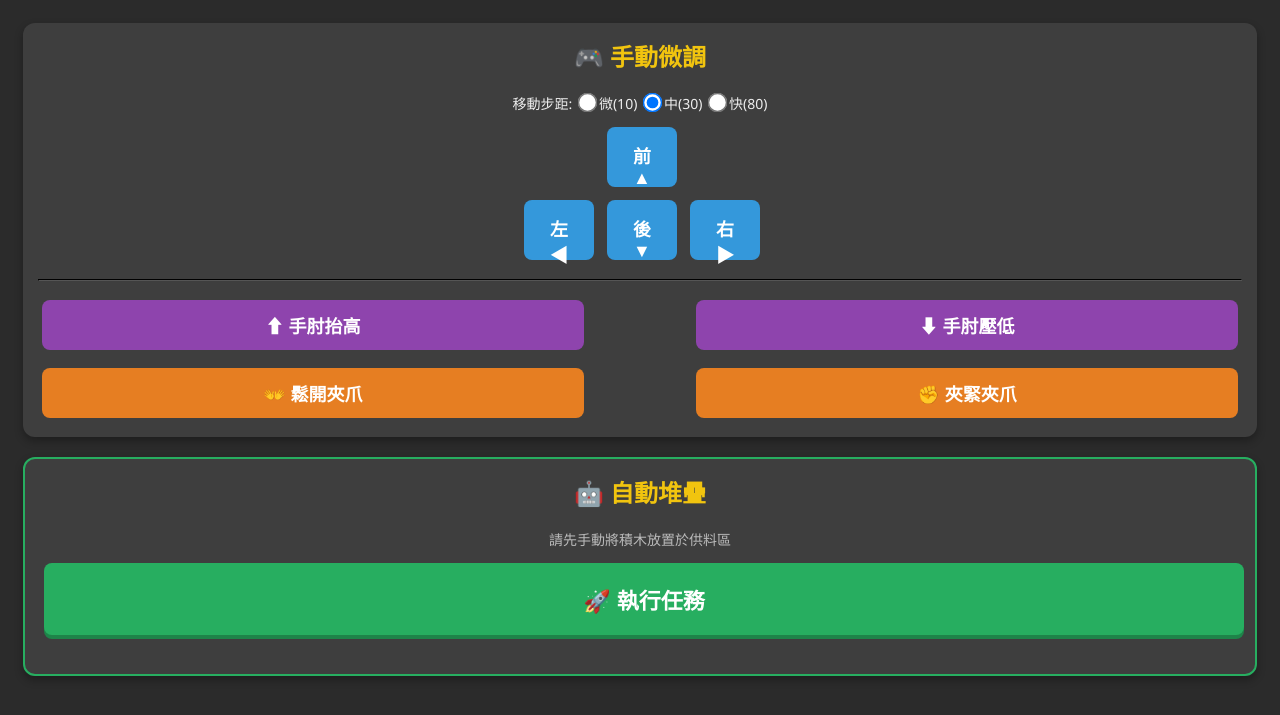
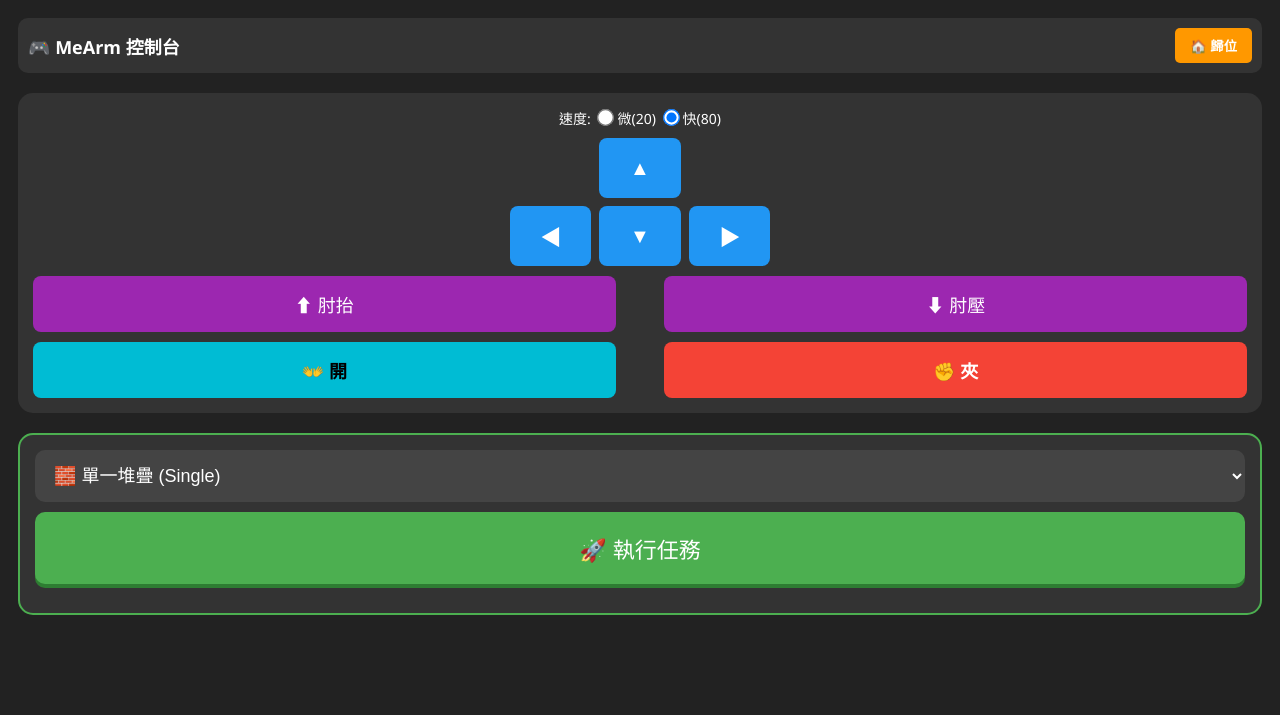
Before and after one commit to sdsfvvbn/cube-raspi, a Flask app: page / in a window 1280 px wide. Shown: the top 715 px of the page. Run offline with Flask 3, Linux system fonts and the light colour scheme; parts of the project's set-up code (start-up, migrations or seed data) failed here and were passed over.

Commit message:
Replace MeArm 控制中心 with MeArm Pro 控制台

```diff
--- a/templates/index.html
+++ b/templates/index.html
@@ -3,142 +3,136 @@
 <head>
     <meta charset="UTF-8">
     <meta name="viewport" content="width=device-width, initial-scale=1.0, maximum-scale=1.0, user-scalable=no">
-    <title>MeArm 控制中心</title>
+    <title>MeArm Pro 控制台</title>
     <style>
-        body {
-            font-family: 'Segoe UI', Tahoma, Geneva, Verdana, sans-serif;
-            background-color: #2b2b2b;
-            color: #eee;
-            text-align: center;
+        body { font-family: 'Segoe UI', sans-serif; background: #222; color: #fff; text-align: center; padding: 10px; user-select: none; }
+
+        .header { background: #333; padding: 10px; border-radius: 10px; margin-bottom: 20px; display: flex; justify-content: space-between; align-items: center; }
+        .header h2 { margin: 0; font-size: 18px; }
+        .btn-home { background: #ff9800; border: none; border-radius: 5px; color: white; padding: 8px 15px; font-weight: bold; }
+
+        .panel { background: #333; border-radius: 15px; padding: 15px; margin-bottom: 20px; }
+        button { cursor: pointer; touch-action: manipulation; }
+        button:active { transform: scale(0.95); opacity: 0.8; }
+
+        /* 手動控制區樣式 */
+        .d-pad { display: grid; grid-template-columns: 1fr 1fr 1fr; gap: 8px; max-width: 260px; margin: 0 auto; }
+        .btn-dir { background: #2196F3; border: none; border-radius: 8px; color: white; height: 60px; font-size: 20px; font-weight: bold; }
+        .empty { visibility: hidden; }
+
+        .elbow-group, .gripper-group { display: flex; justify-content: space-between; margin-top: 10px; }
+        .btn-elbow { width: 48%; background: #9c27b0; border: none; border-radius: 8px; padding: 15px; color: white; font-size: 18px; }
+        .btn-grip { width: 48%; padding: 15px; font-size: 18px; font-weight: bold; border: none; border-radius: 8px; }
+        .btn-open { background: #00bcd4; color: black; }
+        .btn-close { background: #f44336; color: white; }
+
+        /* 自動堆疊區樣式 */
+        .auto-controls { display: flex; flex-direction: column; gap: 10px; }
+
+        select {
             padding: 15px;
-            user-select: none; /* 防止連點反白 */
-        }
-        h2 { color: #f1c40f; margin-top: 0; }
-
-        .panel {
-            background: #3e3e3e;
-            border-radius: 12px;
-            padding: 15px;
-            margin-bottom: 20px;
-            box-shadow: 0 4px 8px rgba(0,0,0,0.3);
+            font-size: 18px;
+            border-radius: 10px;
+            border: none;
+            background: #444;
+            color: white;
+            outline: none;
         }
 
-        /* 按鈕樣式 */
-        button {
+        .btn-auto {
+            background: #4CAF50;
             border: none;
-            border-radius: 8px;
-            color: white;
-            font-size: 18px;
-            font-weight: bold;
-            padding: 15px;
-            margin: 4px;
-            touch-action: manipulation; /* 優化觸控 */
-            transition: transform 0.1s;
-        }
-        button:active { transform: scale(0.96); opacity: 0.9; }
-
-        .btn-dir { background-color: #3498db; width: 70px; height: 60px; }
-        .btn-action { background-color: #e67e22; width: 45%; padding: 12px; }
-        .btn-auto {
-            background-color: #27ae60;
-            width: 100%;
             padding: 20px;
             font-size: 22px;
-            box-shadow: 0 4px #1e8449;
+            border-radius: 10px;
+            color: white;
+            box-shadow: 0 4px #2e7d32;
         }
-        .btn-auto:active { box-shadow: 0 2px #1e8449; transform: translateY(2px); }
 
-        /* 十字鍵網格 */
-        .d-pad {
-            display: grid;
-            grid-template-columns: 1fr 1fr 1fr;
-            gap: 5px;
-            max-width: 240px;
-            margin: 10px auto;
-        }
-        .empty { visibility: hidden; }
-
-        /* 速度選單 */
-        .speed-control { margin-bottom: 10px; font-size: 14px; }
-        input[type=radio] { transform: scale(1.5); margin: 0 5px; }
-
-        #status { height: 20px; color: #f39c12; font-weight: bold; }
+        .speed-opt { margin-bottom: 10px; font-size: 14px; }
+        input[type=radio] { transform: scale(1.3); margin: 0 5px; }
     </style>
 </head>
 <body>
 
+    <div class="header">
+        <h2>🎮 MeArm 控制台</h2>
+        <button class="btn-home" onclick="goHome()">🏠 歸位</button>
+    </div>
+
     <div class="panel">
-        <h2>🎮 手動微調</h2>
-
-        <div class="speed-control">
-            移動步距:
-            <label><input type="radio" name="step" value="10">微(10)</label>
-            <label><input type="radio" name="step" value="30" checked>中(30)</label>
-            <label><input type="radio" name="step" value="80">快(80)</label>
+        <div class="speed-opt">
+            速度:
+            <label><input type="radio" name="step" value="20">微(20)</label>
+            <label><input type="radio" name="step" value="80" checked>快(80)</label>
         </div>
 
         <div class="d-pad">
             <div class="empty"></div>
-            <button class="btn-dir" onclick="move('shoulder', 1)">前<br>▲</button>
+            <button class="btn-dir" onclick="move('shoulder', 1)">▲</button>
             <div class="empty"></div>
-
-            <button class="btn-dir" onclick="move('base', -1)">左<br>◀</button>
-            <button class="btn-dir" onclick="move('shoulder', -1)">後<br>▼</button>
-            <button class="btn-dir" onclick="move('base', 1)">右<br>▶</button>
+            <button class="btn-dir" onclick="move('base', -1)">◀</button>
+            <button class="btn-dir" onclick="move('shoulder', -1)">▼</button>
+            <button class="btn-dir" onclick="move('base', 1)">▶</button>
         </div>
 
+        <div class="elbow-group">
+            <button class="btn-elbow" onclick="move('elbow', -1)">⬆ 肘抬</button>
+            <button class="btn-elbow" onclick="move('elbow', 1)">⬇ 肘壓</button>
+        </div>
 
-        <hr style="border-color:#555; margin: 15px 0;">
-
-        <div style="display: flex; justify-content: space-between; margin-bottom: 10px;">
-            <button class="btn-action" style="background:#8e44ad" onclick="move('elbow', -1)">⬆ 手肘抬高</button>
-            <button class="btn-action" style="background:#8e44ad" onclick="move('elbow', 1)">⬇ 手肘壓低</button>
-        </div>
-        <div style="display: flex; justify-content: space-between;">
-            <button class="btn-action" onclick="move('gripper', -1)">👐 鬆開夾爪</button>
-            <button class="btn-action" onclick="move('gripper', 1)">✊ 夾緊夾爪</button>
+        <div class="gripper-group">
+            <button class="btn-grip btn-open" onclick="setGripper('open')">👐 開</button>
+            <button class="btn-grip btn-close" onclick="setGripper('close')">✊ 夾</button>
         </div>
     </div>
 
-    <div class="panel" style="border: 2px solid #27ae60;">
-        <h2>🤖 自動堆疊</h2>
-        <p style="font-size: 14px; color: #bbb; margin-bottom: 10px;">請先手動將積木放置於供料區</p>
-        <button class="btn-auto" onclick="startAuto()">🚀 執行任務</button>
-        <div id="status"></div>
+    <div class="panel" style="border: 2px solid #4CAF50;">
+        <div class="auto-controls">
+            <select id="stackMode">
+                <option value="single">🧱 單一堆疊 (Single)</option>
+                <option value="pyramid">🏗️ 金字塔 (連續執行)</option>
+            </select>
+
+            <button class="btn-auto" onclick="runTask()">🚀 執行任務</button>
+        </div>
+        <p id="status" style="color:#aaa; font-size:14px; margin-top:10px;"></p>
     </div>
 
     <script>
-        // 取得目前設定的步距
-        function getStep() {
-            return parseInt(document.querySelector('input[name="step"]:checked').value);
+        function getStep() { return parseInt(document.querySelector('input[name="step"]:checked').value); }
+
+        function move(axis, dir) {
+            fetch('/move', { method: 'POST', headers: {'Content-Type': 'application/json'}, body: JSON.stringify({ axis: axis, step: getStep() * dir }) });
         }
 
-        // 手動控制 API
-        function move(axis, dir) {
-            let step = getStep() * dir;
-            // 根據你的硬體，若方向相反請在這裡加負號，例如: if(axis==='shoulder') step = -step;
-
-            fetch('/move', {
-                method: 'POST',
-                headers: { 'Content-Type': 'application/json' },
-                body: JSON.stringify({ axis: axis, step: step })
-            });
+        function setGripper(action) {
+            fetch('/set_gripper', { method: 'POST', headers: {'Content-Type': 'application/json'}, body: JSON.stringify({ action: action }) });
         }
 
-        // 自動堆疊 API
-        function startAuto() {
+        function goHome() {
+            if(confirm("強制歸位？")) fetch('/home', { method: 'POST' });
+        }
+
+        // 整合執行函式
+        function runTask() {
+            let mode = document.getElementById("stackMode").value;
             let status = document.getElementById("status");
-            status.innerText = "⏳ 機器人運作中，請勿靠近...";
+            let endpoint = (mode === 'single') ? '/auto_stack' : '/build_pyramid';
 
-            fetch('/auto_stack', { method: 'POST' })
+            status.innerText = "⏳ 任務執行中...";
+
+            fetch(endpoint, { method: 'POST' })
             .then(res => res.json())
             .then(data => {
-                status.innerText = "✅ 任務完成！";
-                setTimeout(() => status.innerText = "", 3000);
+                if(data.status === 'completed') {
+                    status.innerText = "✅ 任務完成";
+                } else if (data.status === 'error') {
+                    status.innerText = "❌ 發生錯誤";
+                }
+                setTimeout(() => status.innerText = "", 5000);
             })
-            .catch(err => {
-                status.innerText = "❌ 錯誤：無法連線";
-            });
+            .catch(err => status.innerText = "❌ 連線錯誤");
         }
     </script>
 </body>
```
